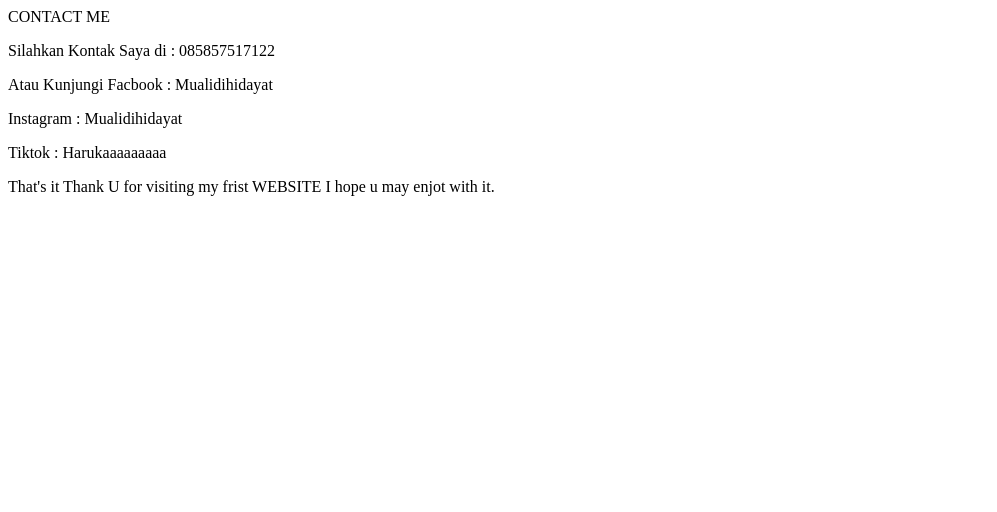
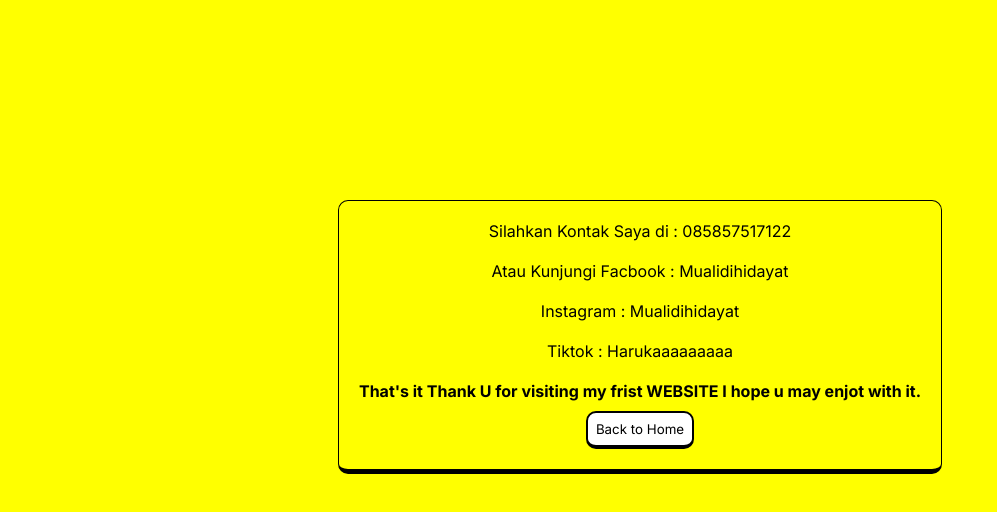
Before and after one commit to maulidihidayat/2022wkwk, a plain HTML site: page Belajar HMTL/contact.html in a window 1280 px wide. Shown: the whole page, without its empty margins (0-997 px from the left). Drawn offline with Linux system fonts and the light colour scheme; a web font is replaced by a local one.

Commit message:
frist commit in 2025

```diff
--- a/Belajar HMTL/contact.html
+++ b/Belajar HMTL/contact.html
@@ -1,10 +1,24 @@
-<html>
-    <head>CONTACT ME</head>
-    <body>
+<!DOCTYPE html>
+<html lang="en">
+  <head>
+    <meta charset="UTF-8" />
+    <meta name="viewport" content="width=device-width, initial-scale=1.0" />
+    <link rel="stylesheet" href="style.css" />
+    <title>Document</title>
+  </head>
+  <body class="contact">
+    <div class="container">
         <p>Silahkan Kontak Saya di : 085857517122</p>
-        <p>Atau Kunjungi Facbook   : Mualidihidayat</p>
-        <p>Instagram               : Mualidihidayat</p>
-        Tiktok                     : Harukaaaaaaaaa
-        <p>That's it Thank U for visiting my frist WEBSITE I hope u may enjot with it.</p>
-    </body>
-    </html>
+        <p>Atau Kunjungi Facbook : Mualidihidayat</p>
+        <p>Instagram : Mualidihidayat</p>
+        Tiktok : Harukaaaaaaaaa
+        <p class="motivation">
+            That's it Thank U for visiting my frist WEBSITE I hope u may enjot with
+            it.
+        </p>
+    </div>
+    <a href="/Belajar HMTL/index.html">
+        <button class="button">Back to Home</button>
+    </a>
+  </body>
+</html>
--- a/Belajar HMTL/style.css
+++ b/Belajar HMTL/style.css
@@ -1,7 +1,11 @@
+@import url('https://fonts.googleapis.com/css2?family=Chango&family=Inter:ital,opsz,wght@0,14..32,100..900;1,14..32,100..900&family=Nunito:ital,wght@0,200..1000;1,200..1000&family=Roboto:ital,wght@0,100;0,300;0,400;0,500;0,700;0,900;1,100;1,300;1,400;1,500;1,700;1,900&family=Sour+Gummy:ital,wght@0,100..900;1,100..900&display=swap');
+
+
 *,
 html{
     margin: 0;
     padding: 0;
+    font-family: Inter , 'san-serif', sans-serif;
 }
 
 
@@ -14,13 +18,14 @@ body{
     background-color: yellow;
     width: 100%;
     height: 10vh;
+    padding: 10px;
 }
 
 
 .ul-core{
 display: flex;
 height: 100px;
-justify-content: center;
+justify-content: start;
 align-items: center;
 
 }
@@ -41,12 +46,11 @@ align-items: center;
     transition: 0.5s ease-in-out;
     transition-delay: .1s;
     border-radius: 8px;
+    padding: 10px;
 }
 .a-core{
     color: black;
     text-decoration: none;
-
-
 }
 
 .Content{
@@ -70,8 +74,9 @@ align-items: center;
     align-items: center;
 }
 .img-content{
-    width: 30%;
-    height: 85%;
+    width: 39%;
+    height: 90%;
+    object-fit: cover;
 }
 
 .lastcontent{
@@ -85,3 +90,54 @@ align-items: center;
     font-size: 20px;
     color: black;
 }
+
+.about {
+    background-color: yellow;
+    display: flex;
+    justify-content: center;
+    align-items: center;
+    margin-top: 200px;
+}
+
+.contact {
+    background-color: yellow;
+    display: flex;
+    justify-content: center;
+    align-items: center;
+    margin-top: 200px;
+    flex-direction: column;
+    border: 1px solid;
+    max-width: fit-content;
+    padding: 20px;
+    border-radius: 10px;
+    border-bottom: 5px solid;
+    margin-inline: auto;
+    gap: 10px;
+}
+
+.container {
+    display: flex;
+    flex-wrap: wrap;
+    flex-direction: column;
+    align-items: center;
+    justify-content: center;
+    gap: 20px;
+}
+.motivation {
+    font-weight: bold;
+}
+.button {
+    background-color: white;
+    color: black;
+    padding: 8px;
+    border-radius: 10px;
+    border: 2px solid black;
+    cursor: pointer;
+    border-bottom: 4px solid black;
+}
+.button:hover {
+    transition: 0.5s ease-in-out;
+    transition-delay: .1s;
+    background-color: blueviolet;
+    color: white;
+}
```
Also changed, not shown: Belajar HMTL/about.css (+0 -10 lines), Belajar HMTL/about.html (+7 -4 lines).
